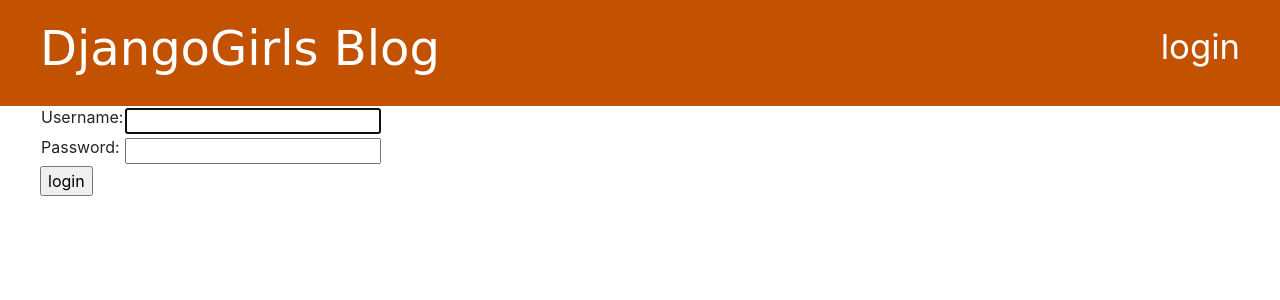
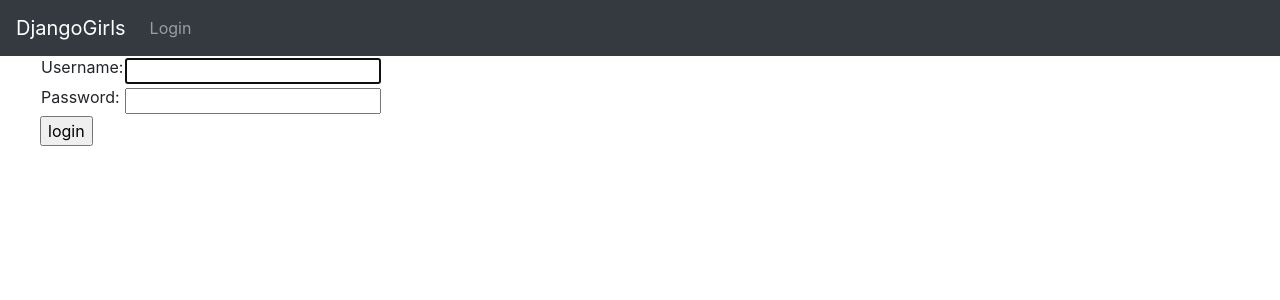
Before and after one commit to Srikant9217/my-first-blog, a Django app: page /accounts/login/ in a window 1280 px wide. Shown: the top 300 px of the page. Run offline with Django 3.2, Linux system fonts and the light colour scheme; parts of the project's set-up code (start-up, migrations or seed data) failed here and were passed over; some libraries are stand-ins or nearby versions.

Commit message:
added navbar

```diff
--- a/blog/templates/blog/base.html
+++ b/blog/templates/blog/base.html
@@ -1,34 +1,69 @@
 {% load static %}
 <html>
 <head>
+
     <title>DjangoGirls</title>
+
     <meta charset="utf-8">
     <meta name="viewport" content="width=device-width, initial-scale=1, shrink-to-fit=no">
     <link rel="stylesheet" href="https://stackpath.bootstrapcdn.com/bootstrap/4.4.1/css/bootstrap.min.css"
           integrity="sha384-Vkoo8x4CGsO3+Hhxv8T/Q5PaXtkKtu6ug5TOeNV6gBiFeWPGFN9MuhOf23Q9Ifjh" crossorigin="anonymous">
     <link rel="stylesheet" href="{% static 'css/blog.css' %}">
+
 </head>
 <body>
-<div class="page-header">
-    {% if user.is_authenticated %}
-    <a href="{% url 'post_new' %}" class="top-menu">
-        <svg class="bi bi-plus" width="1em" height="1em" viewBox="0 0 16 16" fill="currentColor"
-             xmlns="http://www.w3.org/2000/svg">
-            <path fill-rule="evenodd" d="M8 3.5a.5.5 0 01.5.5v4a.5.5 0 01-.5.5H4a.5.5 0 010-1h3.5V4a.5.5 0 01.5-.5z"
-                  clip-rule="evenodd"/>
-            <path fill-rule="evenodd" d="M7.5 8a.5.5 0 01.5-.5h4a.5.5 0 010 1H8.5V12a.5.5 0 01-1 0V8z"
-                  clip-rule="evenodd"/>
-        </svg>
-    </a>
-    <a href="{% url 'post_draft_list' %}" class="top-menu">draft</a>
-    <p class="top-menu">Hello {{ user.username }}
-        <small>(<a href="{% url 'logout' %}">Log out</a>)</small>
-    </p>
-    {% else %}
-    <a href="{% url 'login' %}" class="top-menu">login</a>
-    {% endif %}
-    <h1><a href="/">DjangoGirls Blog</a></h1>
-</div>
+
+
+<nav class="navbar navbar-expand-lg navbar-dark bg-dark">
+    <a class="navbar-brand" href="/">DjangoGirls</a>
+<!--    <button class="navbar-toggler" type="button" data-toggle="collapse" data-target="#navbarNavDropdown"-->
+<!--            aria-controls="navbarNavDropdown" aria-expanded="false" aria-label="Toggle navigation">-->
+<!--        <span class="navbar-toggler-icon"></span>-->
+<!--    </button>-->
+    <div class="collapse navbar-collapse" id="navbarNavDropdown">
+        <ul class="navbar-nav">
+
+            {% if user.is_authenticated %}
+            <li class="nav-item">
+                <p class="nav-link">Hello {{ user.username }}</p>
+            </li>
+
+            <li class="nav-item dropdown">
+                <a class="nav-link dropdown-toggle" href="#" id="navbarDropdownMenuLink" role="button"
+                   data-toggle="dropdown" aria-haspopup="true" aria-expanded="false">
+                    More
+                </a>
+                <div class="dropdown-menu" aria-labelledby="navbarDropdownMenuLink">
+                    <a class="dropdown-item" href="{% url 'post_new' %}">New Post</a>
+                    <a class="dropdown-item" href="{% url 'post_draft_list' %}">Draft List</a>
+                    <a class="dropdown-item" href="{% url 'logout' %}">Logout</a>
+                </div>
+            </li>
+
+            {% else %}
+
+            <li class="nav-item">
+                <a class="nav-link" href="{% url 'login' %}">Login</a>
+            </li>
+
+            {% endif %}
+        </ul>
+    </div>
+</nav>
+
+<!--<div class="page-header">-->
+<!--    {% if user.is_authenticated %}-->
+<!--        <a href="{% url 'post_new' %}" class="top-menu">New</a>-->
+<!--        <a href="{% url 'post_draft_list' %}" class="top-menu">Draft</a>-->
+<!--        <p class="top-menu">Hello {{ user.username }}-->
+<!--            <small>(<a href="{% url 'logout' %}">Log out</a>)</small>-->
+<!--        </p>-->
+<!--    {% else %}-->
+<!--        <a href="{% url 'login' %}" class="top-menu">login</a>-->
+<!--    {% endif %}-->
+<!--    <h1><a href="/">DjangoGirls Blog</a></h1>-->
+<!--</div>-->
+
 <div class="content container">
     <div class="row">
         <div class="col-md-g">
```
Also changed, not shown: db.sqlite3, 1 other file.
